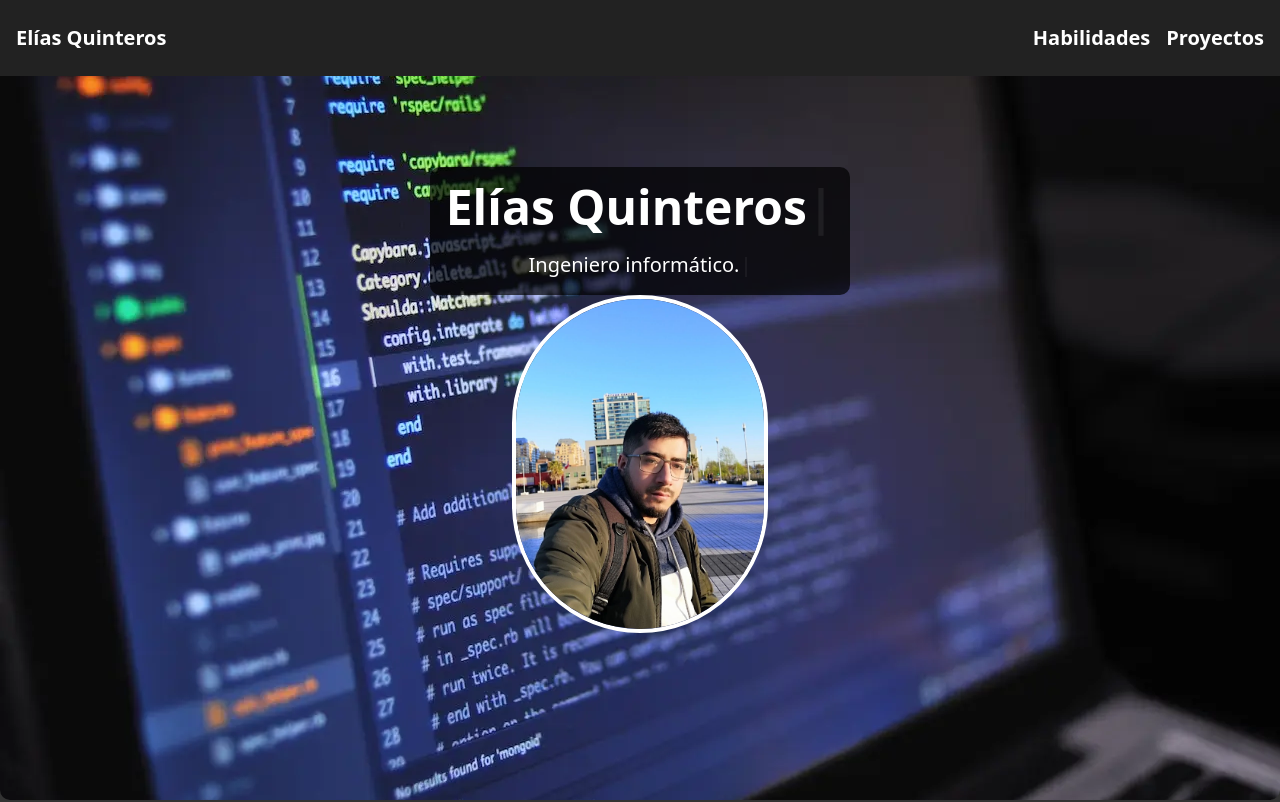
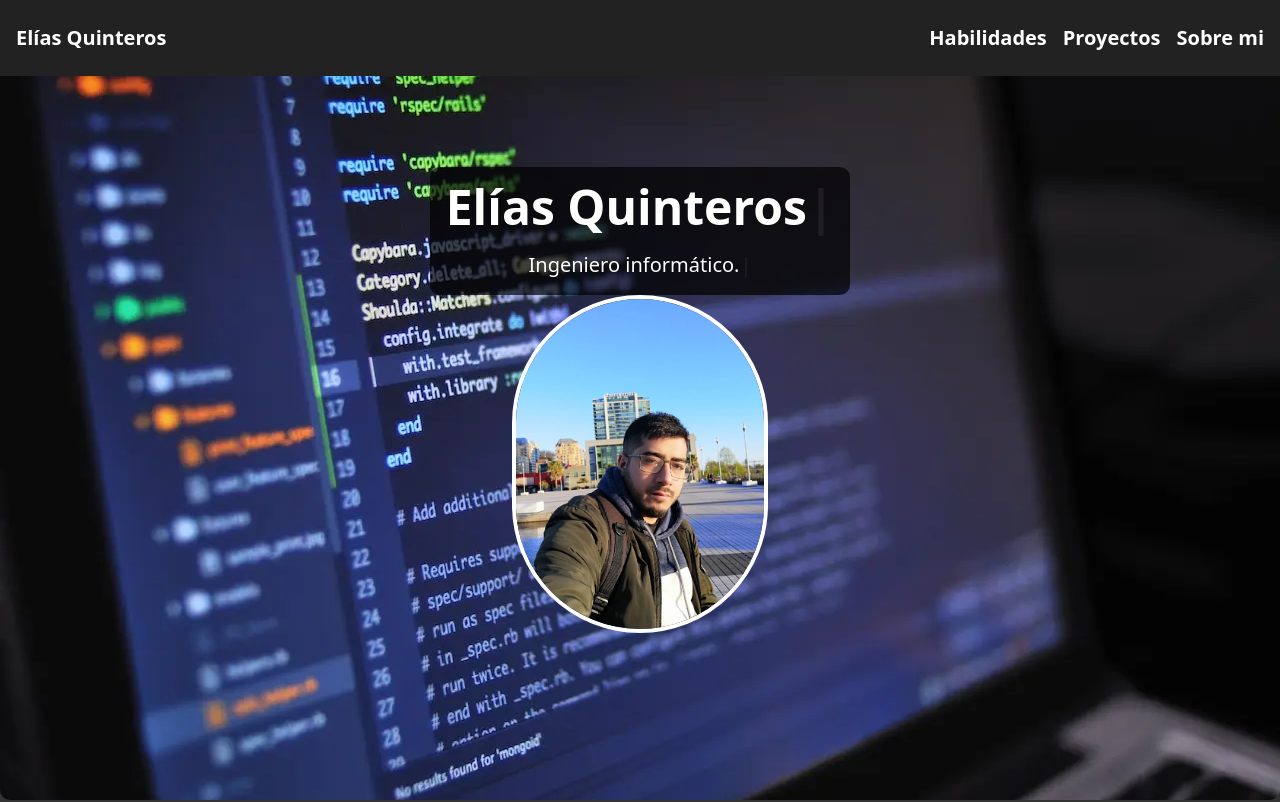
Before and after one commit to EQuinDev/equinDevPortfolio, a React (Vite) app: page / in a window 1280 px wide. Shown: the top 802 px of the page. Built offline with nearby package versions, Linux system fonts and the light colour scheme.

Commit message:
Header sobre mi

```diff
--- a/src/components/Header.jsx
+++ b/src/components/Header.jsx
@@ -73,6 +73,15 @@ const Header = () => {
             Proyectos
           </a>
         </li>
+        <li>
+          <a
+            href="#"
+            onClick={(event) => handleClick(event, 'proyectos')}
+            className={linkStyle}
+          >
+            Sobre mi
+          </a>
+        </li>
       </ul>
     </nav>
   );
```
Also changed, not shown: 3 other files (tests, documents, lock files or other folders).
